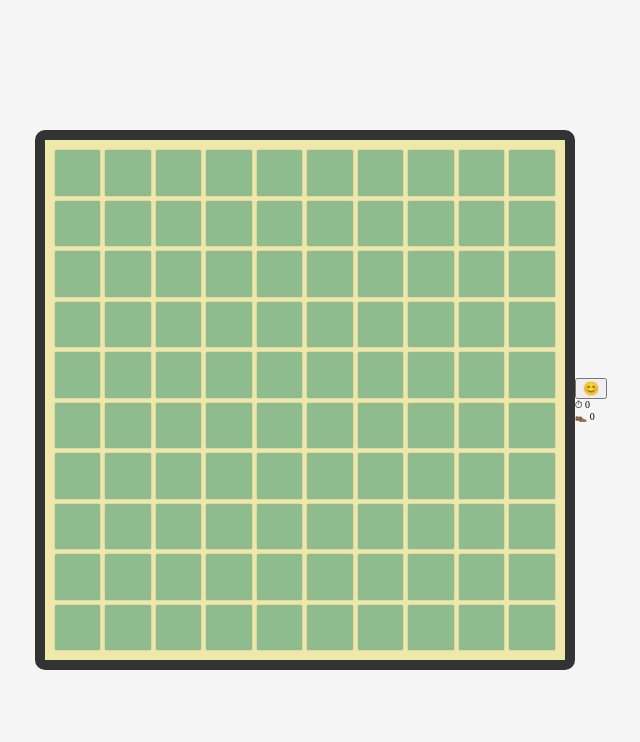
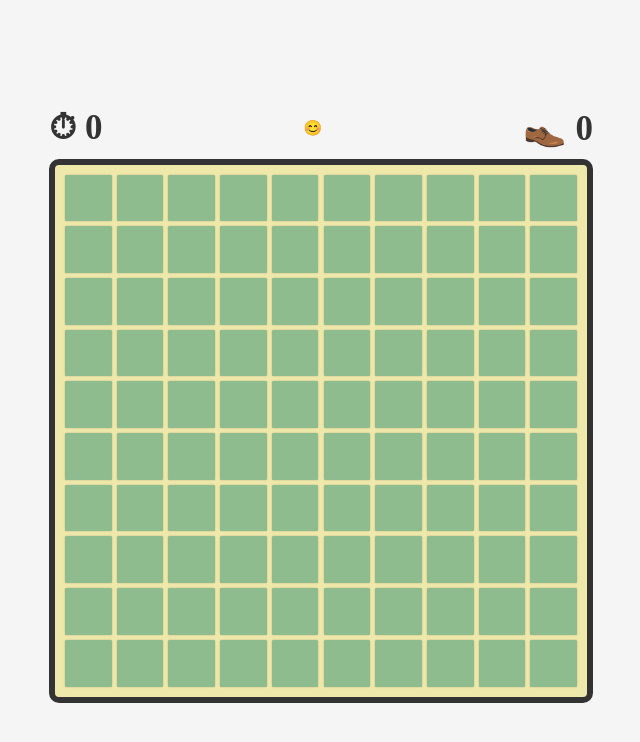
Before and after one commit to kyzym/minesweeper, a website with bundled scripts: page minesweeper/index.html in a window 1280 px wide. Shown: the whole page, without its empty margins (319-959 px from the left). Built offline with nearby package versions, Linux system fonts and the light colour scheme.

Commit message:
refactor: change styles  05/15/2023 18:35:30

```diff
--- a/minesweeper/js/main.js
+++ b/minesweeper/js/main.js
@@ -24,9 +24,10 @@ const mineLocations = new Set();
 const openedCells = new Set();
 const flaggedCells = new Set();
 
+const gameContainer = createDiv('game-container');
 const container = createDiv('minesweeper');
-const timeDisplay = createDiv('time-display');
-const movesDisplay = createDiv('moves-display');
+const timeDisplay = createDiv('time-display', 'control');
+const movesDisplay = createDiv('moves-display', 'control');
 const restartButton = createButton(
   'restart-button',
   restartEmoji,
@@ -36,20 +37,24 @@ const restartButton = createButton(
 updateTimeDisplay(0);
 updateMovesDisplay(0);
 
-document.body.appendChild(restartButton);
-document.body.appendChild(timeDisplay);
-document.body.appendChild(movesDisplay);
-document.body.appendChild(container);
+document.body.appendChild(gameContainer);
+gameContainer.appendChild(controlsContainer);
+gameContainer.appendChild(container);
 
-function createDiv(className) {
+controlsContainer.appendChild(timeDisplay);
+controlsContainer.appendChild(restartButton);
+controlsContainer.appendChild(movesDisplay);
+
+function createDiv(className, classNameSecond) {
   const div = document.createElement('div');
   div.classList.add(className);
+  classNameSecond && div.classList.add(classNameSecond);
   return div;
 }
 
-function createButton(id, emoji, onClick) {
+function createButton(className, emoji, onClick) {
   const button = document.createElement('button');
-  button.id = id;
+  button.className = className;
   button.innerHTML = emoji;
   button.addEventListener('click', onClick);
   return button;
@@ -66,11 +71,6 @@ function updateMovesDisplay(moves) {
 function initializeGame() {
   resetGameVariables();
   clearGameBoard();
-
-  controlsContainer.appendChild(restartButton);
-  controlsContainer.appendChild(timeDisplay);
-  controlsContainer.appendChild(movesDisplay);
-  document.body.appendChild(controlsContainer);
 
   for (let i = 0; i < SIZE; i++) {
     for (let j = 0; j < SIZE; j++) {
@@ -176,7 +176,7 @@ function handleLeftClick(cell, cellContent, i, j) {
   if (board[i][j] === 'M') {
     showMines();
     gameOver = true;
-    restartButton.innerHTML = `😡`;
+    restartButton.innerHTML = `💩`;
     setTimeout(() => {
       alert(GAME_OVER_MSG);
     }, 100);
@@ -185,7 +185,7 @@ function handleLeftClick(cell, cellContent, i, j) {
     if (!gameOver) {
       setTimeout(() => {
         restartButton.innerHTML = restartEmoji;
-      }, 300);
+      }, 200);
     }
     if (openedCells.size === SIZE * SIZE - MINES) {
       endGame();
--- a/minesweeper/scss/_base.scss
+++ b/minesweeper/scss/_base.scss
@@ -11,38 +11,41 @@ body {
   background-color: $body-bg-color;
 }
 
+.game-container {
+  @include centerize;
+  flex-direction: column;
+}
+
+.controls {
+  display: flex;
+  justify-content: space-between;
+  width: 100%;
+  padding: 1rem;
+}
+
 .minesweeper {
   display: grid;
   grid-template-columns: repeat($grid-size, 1fr);
-  gap: 0.5rem;
-  border: 1rem solid $border-color;
+  gap: 1%;
+  border: 0.5vw solid $border-color;
   padding: 1rem;
   background-color: $minesweeper-bg-color;
   border-radius: 1rem;
-  width: 50rem;
-  height: 50rem;
+  width: 40vw;
+  height: 40vw;
   cursor: url('../assets/images/boot.png'), auto;
+}
 
-  @include responsive(small) {
-    width: 30rem;
-    height: 30rem;
-  }
-
-  @include responsive(medium) {
-    width: 40rem;
-    height: 40rem;
-  }
-
-  @include responsive(large) {
-    width: 60rem;
-    height: 60rem;
-  }
+.control {
+  @include centerize;
+  font-weight: bold;
+  color: $border-color;
+  font-size: 3.5rem;
 }
 
 .cell {
   background-color: $cell-bg-color;
   @include centerize;
-  cursor: url('../assets/images/boot.png'), auto;
   user-select: none;
   border-radius: 0.15rem;
   box-shadow: 0 0 0.15rem rgba(0, 0, 0, 0.3);
@@ -79,3 +82,11 @@ body {
   background-image: url('../assets/images/flag-icon.png');
   background-size: cover;
 }
+
+.restart-button {
+  font-size: 1.5em;
+  background: transparent;
+  border: none;
+  cursor: pointer;
+  outline: none;
+}
--- a/minesweeper/scss/_mixins.scss
+++ b/minesweeper/scss/_mixins.scss
@@ -6,9 +6,6 @@
 
 @mixin responsive($breakpoint) {
   @if $breakpoint == small {
-    @media screen and (max-width: $breakpoint-small) {
-      @content;
-    }
   } @else if $breakpoint == medium {
     @media screen and (max-width: $breakpoint-medium) {
       @content;
--- a/minesweeper/scss/_variables.scss
+++ b/minesweeper/scss/_variables.scss
@@ -10,6 +10,5 @@ $mine-color: #fff;
 $number-bg-color: #fafad2;
 $number-color: #333;
 $cell-content-font-size: 3rem;
-$breakpoint-small: 300px;
 $breakpoint-medium: 500px;
 $breakpoint-large: 767px;
```
Also changed, not shown: minesweeper/css/main.css, 1 other file.
